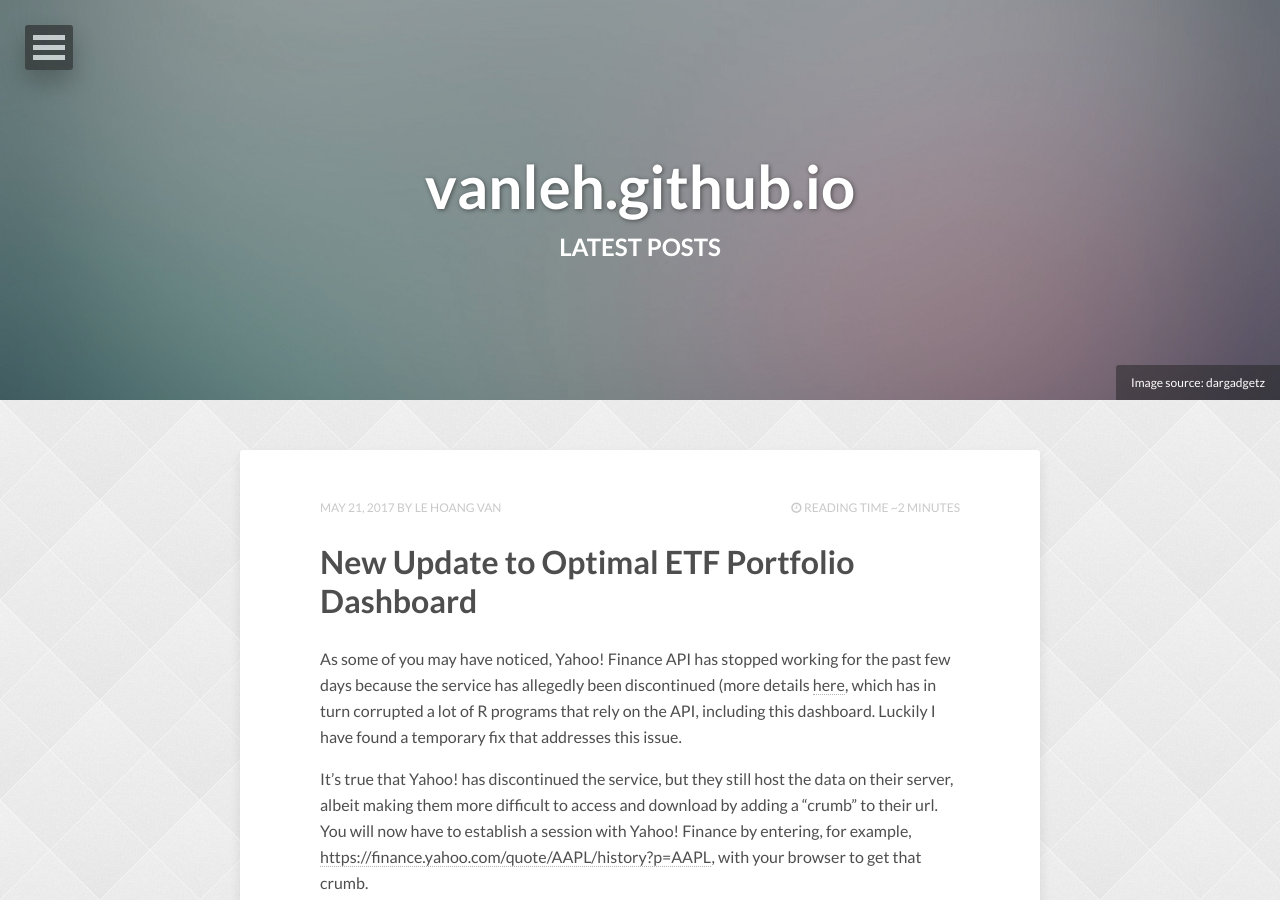
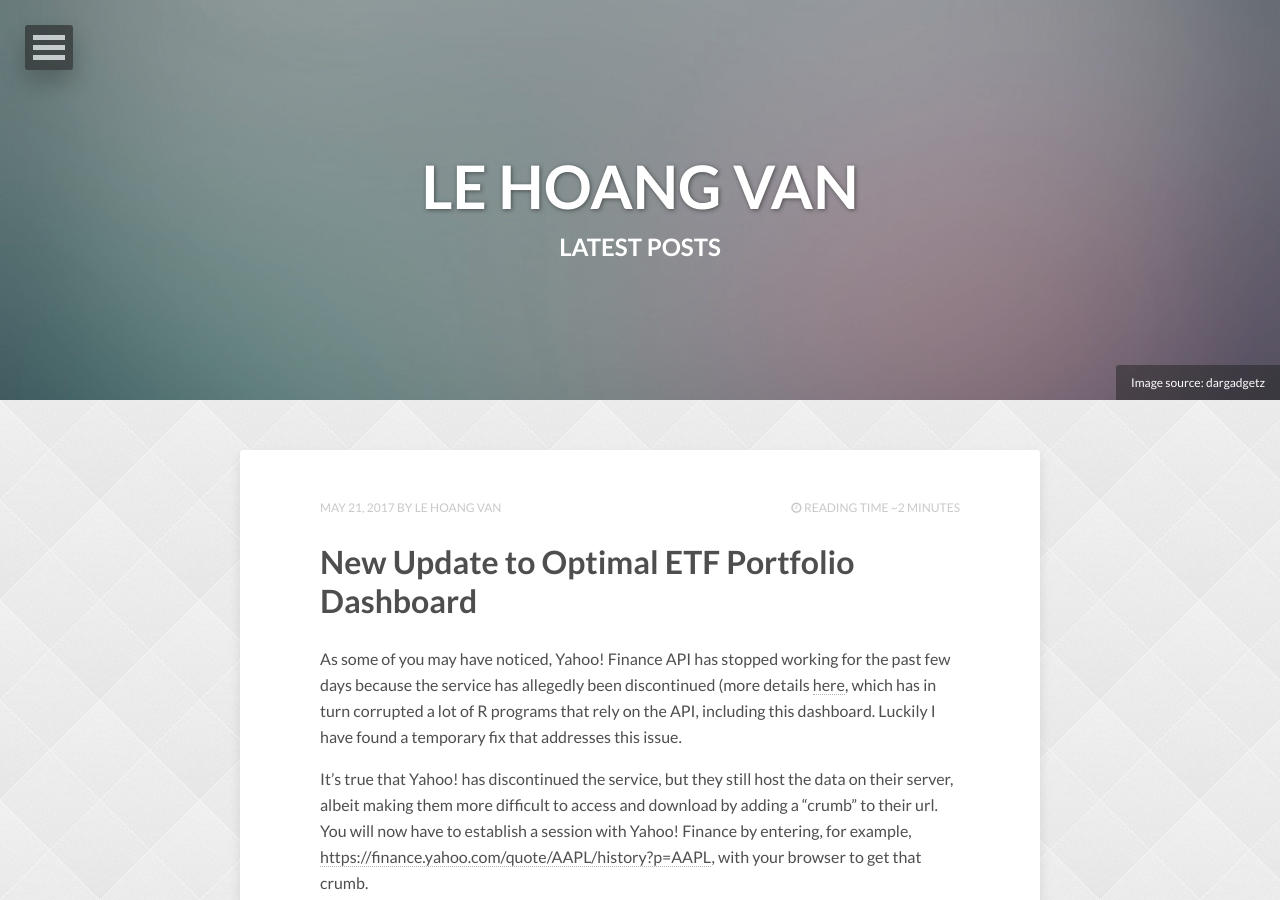
Before and after one commit to vanleh/vanleh.github.io, a Jekyll site: the page built from index.html, in a window 1280 px wide and 900 px high. Built offline with Jekyll 4.4.1, drawn with Linux system fonts in a browser that asks for light colours; nearby versions of some CDN libraries; the list of posts is cut into pages by our own code.

Commit message:
Add title

```diff
--- a/_config.yml
+++ b/_config.yml
@@ -1,4 +1,4 @@
-title:
+title: LE HOANG VAN
 description:
 disqus_shortname: van981
 reading_time:     true
```
